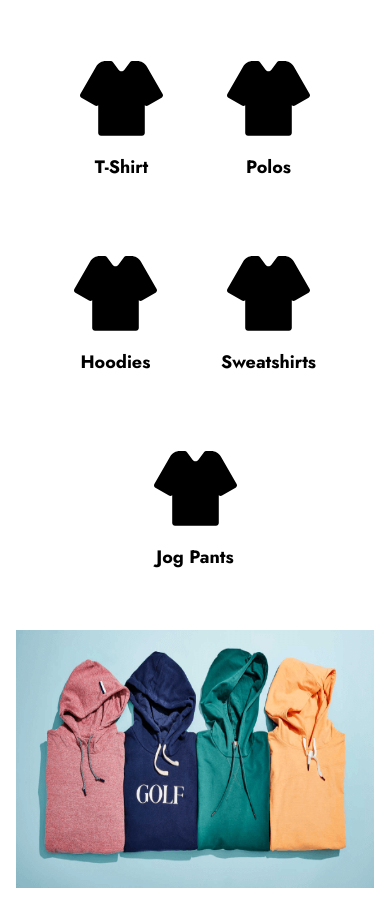
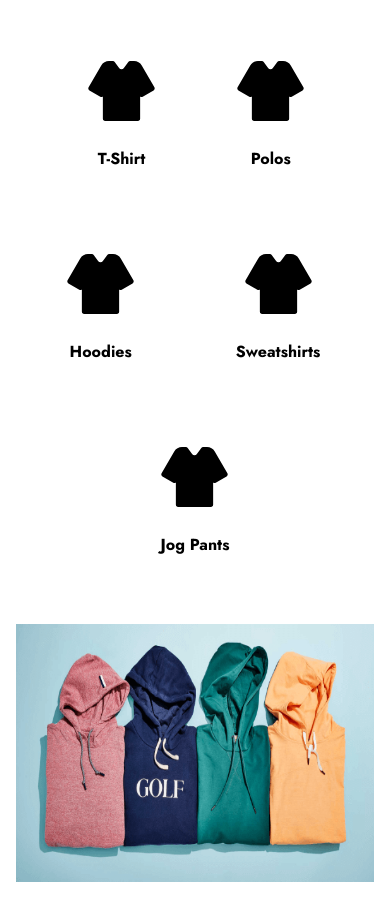
Before and after one commit to asimwarraich/fundamentalnew, a React (Create React App) app: page /woven in a window 390 px wide. Shown: the part 1220-2144 px from the top of the page. Built offline with nearby package versions, Linux system fonts and the light colour scheme.

Commit message:
icon change

```diff
--- a/src/style/app.scss
+++ b/src/style/app.scss
@@ -740,7 +740,7 @@ body {
   padding: 2em;
   margin: 0.6em;
   cursor: pointer;
-  border-radius: 8px;
+  border-radius: 14px;
 }
 .contact__card__svg svg {
   height: 70px;
@@ -1279,6 +1279,7 @@ body {
   font-size: 700;
   padding: 12px 0px;
 }
+
 .knitted__input__checked__input:hover
   ~ .knitted__input__checked
   .knitted__product__container__filter__card__info,
@@ -1561,6 +1562,13 @@ body {
   }
 }
 @media (max-width: 550px) {
+  .knitted__product__container__filter__card__svg svg {
+    height: 60px;
+  }
+  .knitted__product__container__filter__card__info {
+    padding: 20px;
+    font-size: 16px;
+  }
   .about__section__container {
     padding: 1em 0em;
   }
```
